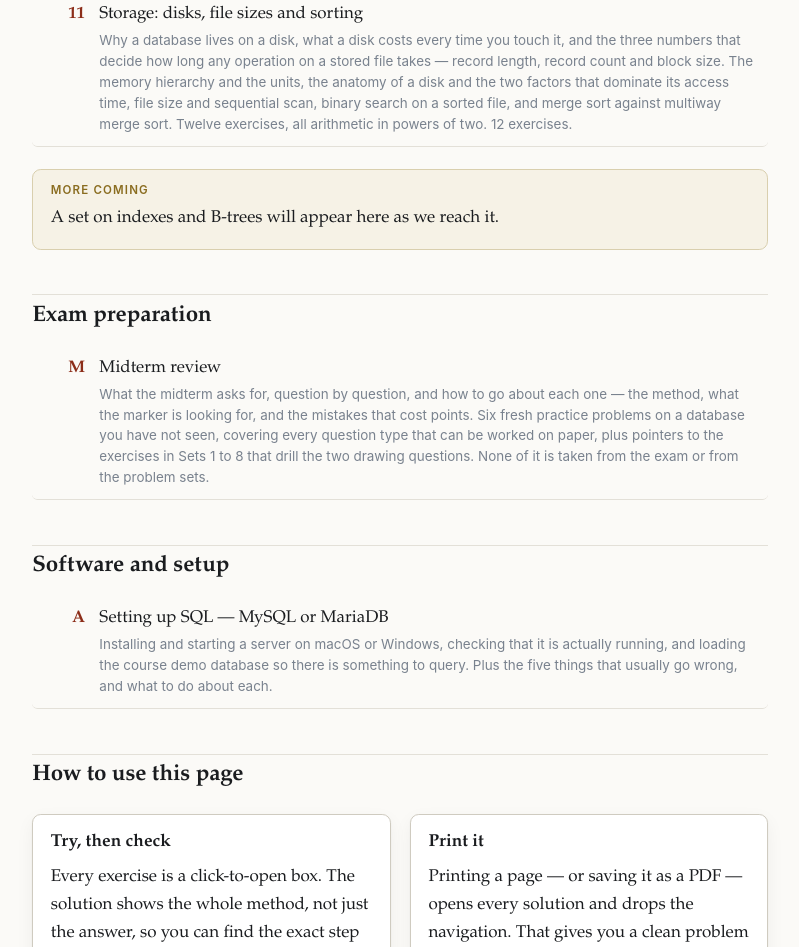
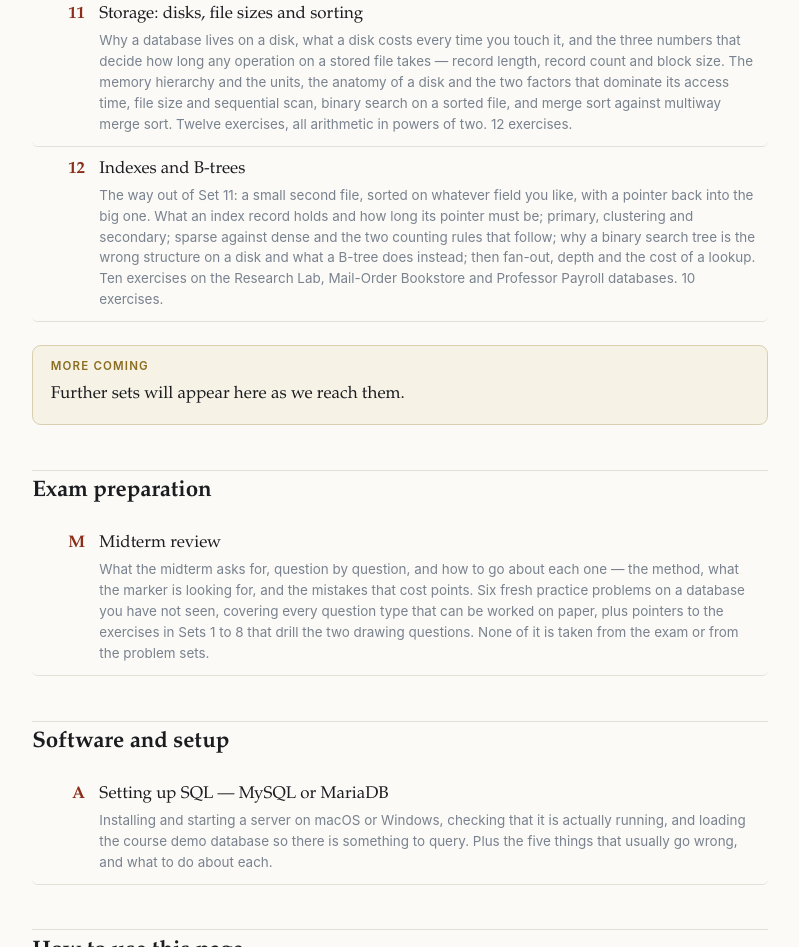
Before and after one commit to xchyn/CS331, a plain HTML site: page index.html in a window 1280 px wide. Shown: the part 1995-2942 px from the top of the page, without its empty margins (283-1082 px from the left). Drawn offline with Linux system fonts and the light colour scheme.

Commit message:
Add section for Indexes and B-trees
Added a new section for indexes and B-trees with exercises.

```diff
--- a/index.html
+++ b/index.html
@@ -54,10 +54,11 @@ is the fastest way to feel confident about something you cannot actually do.</p>
   <li><a href="ex-norm.html"><span class="cn">9</span><span class="ct">Normalization: dependencies, keys and decomposition<span class="cs">The theory behind the schemas of Sets 3 and 4, in the order Lectures 13 to 16 give it &mdash; what a functional dependency is and where one comes from, Armstrong&rsquo;s rules, the closure of an attribute set, finding every candidate key, equivalence and minimal cover, the four normal forms, and how to split a schema so that the split loses neither information nor dependencies. Almost every answer is the same closure calculation applied to a different pair of sets. 23 exercises.</span></span></a></li>
   <li><a href="ex-datalog.html"><span class="cn">10</span><span class="ct">Datalog: queries as logical rules<span class="cs">The third query language of the course, after the algebra of Set 5 and the SQL of Sets 6 to 8, in the order Lecture 17 gives it &mdash; predicates and rules, head and body, and then the five operations of the algebra one at a time: matching by repeating a variable, union by writing two rules with the same head, subtraction by putting <code>not</code> in front of a predicate. Eleven exercises on the Employee database and five more on four schemas you have already queried in SQL. 16 exercises.</span></span></a></li>
   <li><a href="ex-storage.html"><span class="cn">11</span><span class="ct">Storage: disks, file sizes and sorting<span class="cs">Why a database lives on a disk, what a disk costs every time you touch it, and the three numbers that decide how long any operation on a stored file takes &mdash; record length, record count and block size. The memory hierarchy and the units, the anatomy of a disk and the two factors that dominate its access time, file size and sequential scan, binary search on a sorted file, and merge sort against multiway merge sort. Twelve exercises, all arithmetic in powers of two. 12 exercises.</span></span></a></li>
+  <li><a href="ex-index.html"><span class="cn">12</span><span class="ct">Indexes and B-trees<span class="cs">The way out of Set 11: a small second file, sorted on whatever field you like, with a pointer back into the big one. What an index record holds and how long its pointer must be; primary, clustering and secondary; sparse against dense and the two counting rules that follow; why a binary search tree is the wrong structure on a disk and what a B-tree does instead; then fan-out, depth and the cost of a lookup. Ten exercises on the Research Lab, Mail-Order Bookstore and Professor Payroll databases. 10 exercises.</span></span></a></li>
 </ol>
 
 <div class="box note"><span class="bt">More coming</span>
-<p>A set on indexes and B-trees will appear here as we reach it.</p></div>
+<p>Further sets will appear here as we reach them.</p></div>
 
 <h2 id="exam">Exam preparation</h2>
 <ol class="chlist">
```
